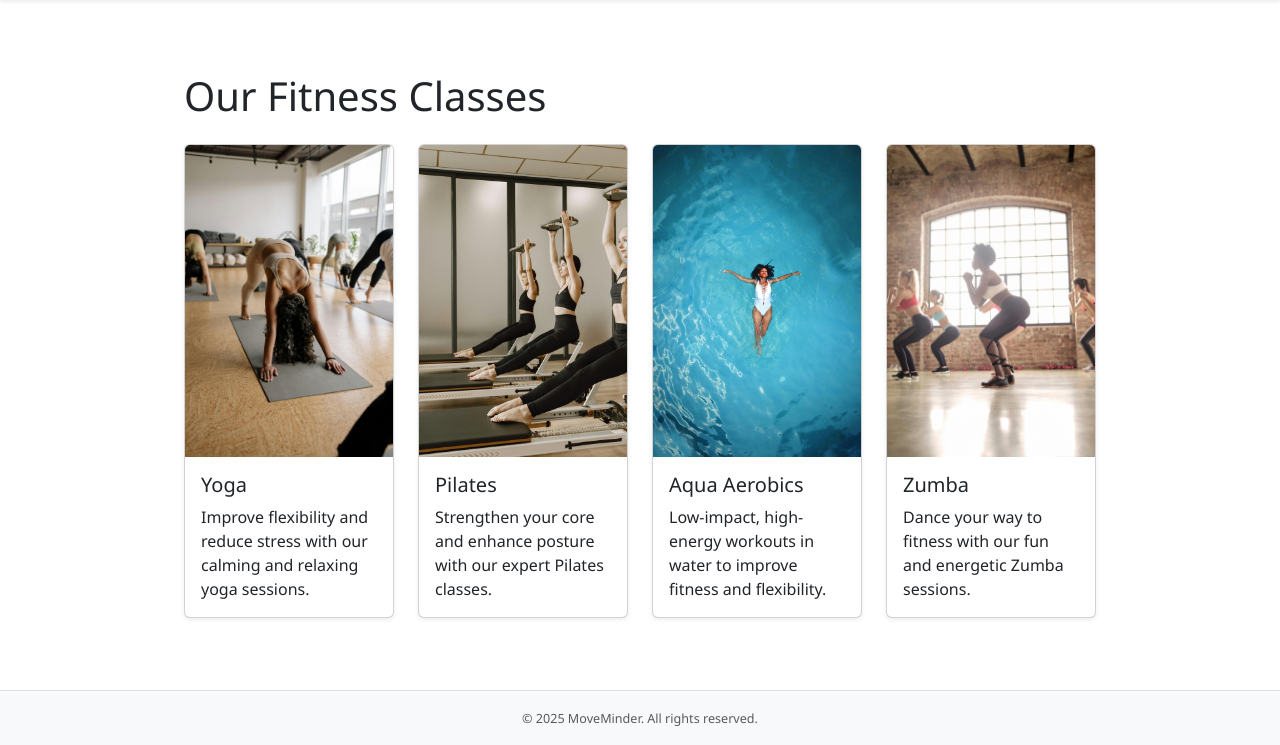
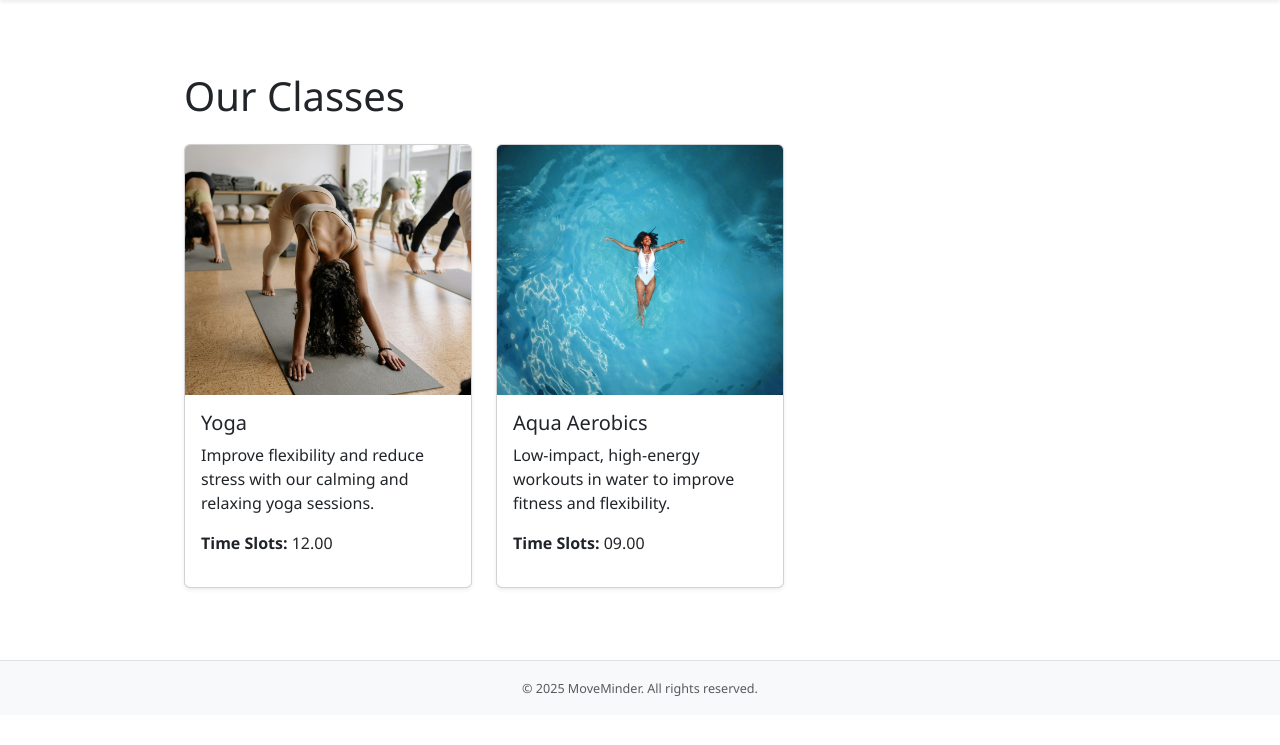
Before and after one commit to stacykimberley/moveminder, a Django app: page /classes/ in a window 1280 px wide. Shown: the part 62-807 px from the top of the page. After the commit the page ends 758 px from the top, so only its background shows below. Run offline with Django 3.2, Linux system fonts and the light colour scheme; data comes from the database, SQL or seed files in the repository; both versions use the stored data as it was after the commit.

Commit message:
Setup superuser, Add classes, descriptions, images and timeslots in django

```diff
--- a/booking/admin.py
+++ b/booking/admin.py
@@ -1,3 +1,4 @@
 from django.contrib import admin
+from .models import GymClass
 
-# Register your models here.
+admin.site.register(GymClass)
--- a/booking/models.py
+++ b/booking/models.py
@@ -1,3 +1,10 @@
 from django.db import models
 
-# Create your models here.
+class GymClass(models.Model):
+    name = models.CharField(max_length=100)
+    description = models.TextField()
+    image = models.ImageField(upload_to='class_images/')
+    available_time_slots = models.CharField(max_length=255)  # or use a better structure if needed
+
+    def __str__(self):
+        return self.name
--- a/booking/templates/booking/classes.html
+++ b/booking/templates/booking/classes.html
@@ -3,48 +3,26 @@
 
 {% block content %}
 <div class="container py-5">
-    <h1 class="mb-4">Our Fitness Classes</h1>
-    <div class="row g-4">
-        <!-- Yoga -->
-        <div class="col-md-3">
+    <h1 class="mb-4">Our Classes</h1>
+    <div class="row row-cols-1 row-cols-md-3 g-4">
+        {% for gym_class in classes %}
+        <div class="col">
             <div class="card h-100 shadow-sm">
-                <img src="{% static 'images/yoga.jpg' %}" class="card-img-top" alt="Yoga">
+                {% if gym_class.image %}
+                <img src="{{ gym_class.image.url }}" class="card-img-top object-fit-cover" style="height: 250px;" alt="{{ gym_class.name }}">
+                {% else %}
+                <img src="{% static 'images/placeholder.jpg' %}" class="card-img-top" alt="No Image">
+                {% endif %}
                 <div class="card-body">
-                    <h5 class="card-title">Yoga</h5>
-                    <p class="card-text">Improve flexibility and reduce stress with our calming and relaxing yoga sessions.</p>
+                    <h5 class="card-title">{{ gym_class.name }}</h5>
+                    <p class="card-text">{{ gym_class.description }}</p>
+                    <p><strong>Time Slots:</strong> {{ gym_class.available_time_slots }}</p>
                 </div>
             </div>
         </div>
-        <!-- Pilates -->
-        <div class="col-md-3">
-            <div class="card h-100 shadow-sm">
-                <img src="{% static 'images/pilates.jpg' %}" class="card-img-top" alt="Pilates">
-                <div class="card-body">
-                    <h5 class="card-title">Pilates</h5>
-                    <p class="card-text">Strengthen your core and enhance posture with our expert Pilates classes.</p>
-                </div>
-            </div>
-        </div>
-        <!-- Aqua Aerobics -->
-        <div class="col-md-3">
-            <div class="card h-100 shadow-sm">
-                <img src="{% static 'images/aqua_aerobics.jpg' %}" class="card-img-top" alt="Aqua Aerobics">
-                <div class="card-body">
-                    <h5 class="card-title">Aqua Aerobics</h5>
-                    <p class="card-text">Low-impact, high-energy workouts in water to improve fitness and flexibility.</p>
-                </div>
-            </div>
-        </div>
-        <!-- Zumba -->
-        <div class="col-md-3">
-            <div class="card h-100 shadow-sm">
-                <img src="{% static 'images/zumba.jpg' %}" class="card-img-top" alt="Zumba">
-                <div class="card-body">
-                    <h5 class="card-title">Zumba</h5>
-                    <p class="card-text">Dance your way to fitness with our fun and energetic Zumba sessions.</p>
-                </div>
-            </div>
-        </div>
+        {% empty %}
+        <p>No classes available at the moment.</p>
+        {% endfor %}
     </div>
 </div>
 {% endblock %}
--- a/booking/views.py
+++ b/booking/views.py
@@ -1,4 +1,5 @@
 from django.shortcuts import render
+from .models import GymClass
 
 def index(request):
     return render(request, 'booking/index.html')
@@ -10,4 +11,5 @@ def about(request):
     return render(request, 'booking/about.html')
 
 def classes(request):
-    return render(request, 'booking/classes.html')
+    classes = GymClass.objects.all()
+    return render(request, 'booking/classes.html', {'classes': classes})
--- a/moveminder/settings.py
+++ b/moveminder/settings.py
@@ -131,6 +131,9 @@ USE_TZ = True
 STATIC_URL = '/static/'
 STATICFILES_DIRS = [BASE_DIR / "static"]
 
+MEDIA_URL = '/media/'
+MEDIA_ROOT = os.path.join(BASE_DIR, 'media')
+
 # Default primary key field type
 # https://docs.djangoproject.com/en/3.2/ref/settings/#default-auto-field
 
--- a/moveminder/urls.py
+++ b/moveminder/urls.py
@@ -15,8 +15,13 @@ Including another URLconf
 """
 from django.contrib import admin
 from django.urls import path, include
+from django.conf import settings
+from django.conf.urls.static import static
 
 urlpatterns = [
     path('admin/', admin.site.urls),
     path('', include('booking.urls')),
 ]
+
+if settings.DEBUG:
+    urlpatterns += static(settings.MEDIA_URL, document_root=settings.MEDIA_ROOT)
```
Also changed, not shown: booking/migrations/0001_initial.py (added), db.sqlite3, media/class_images/aqua_aerobics.jpg (added), media/class_images/yoga.jpg (added).
